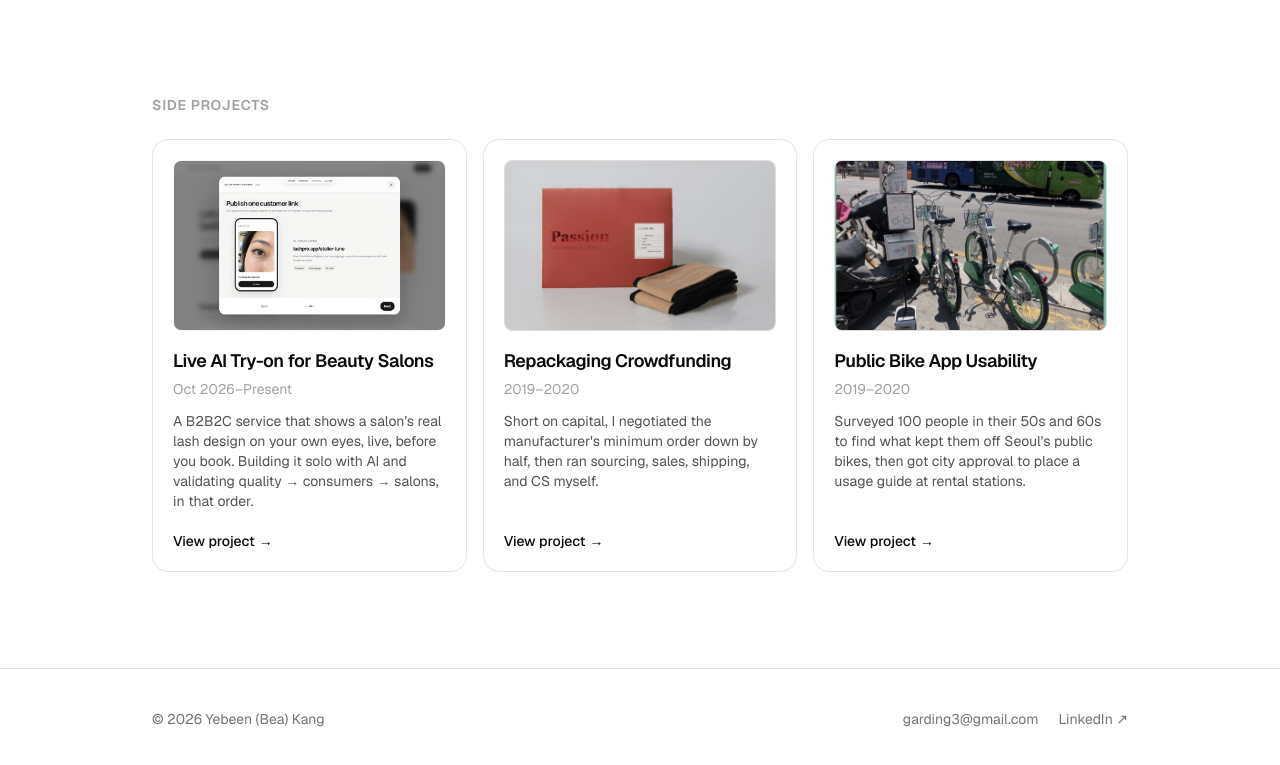
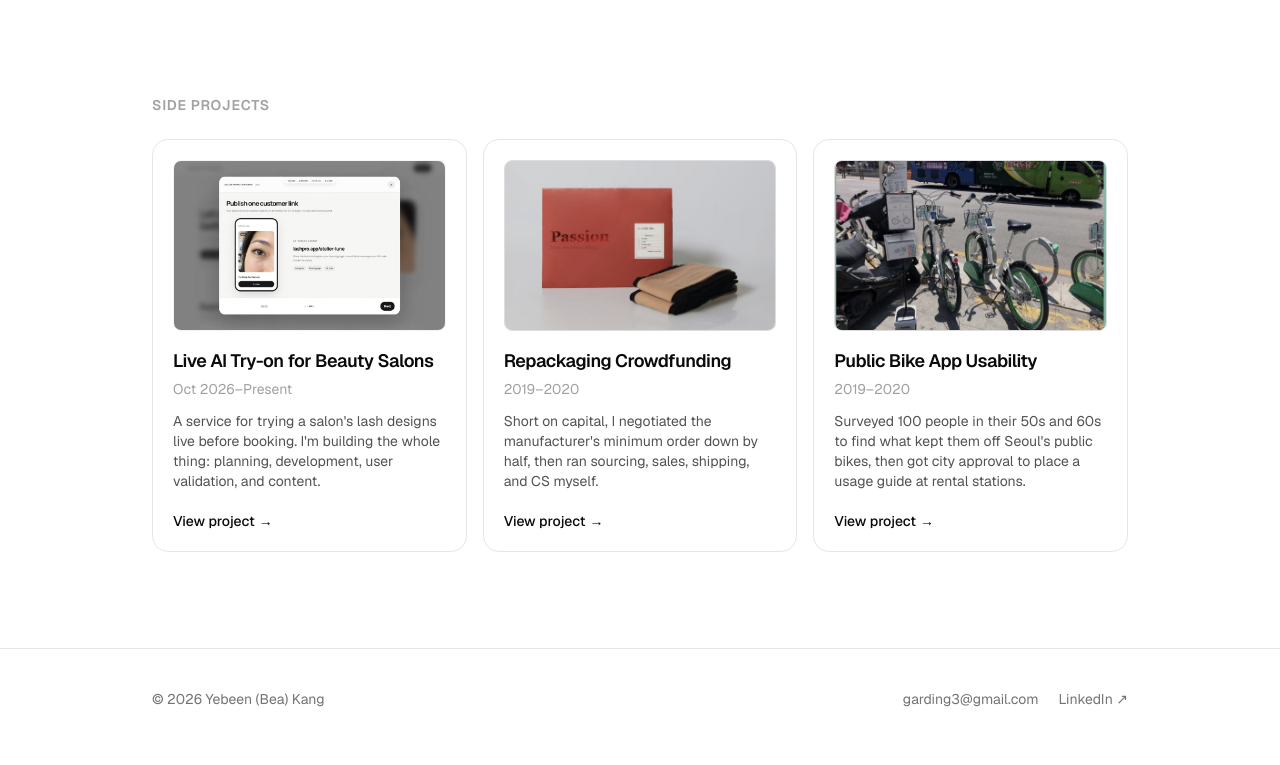
Before and after one commit to bea-kang/portfolio_global, a Next.js app: page /en in a window 1280 px wide. Shown: the part 1795-2560 px from the top of the page. Built offline with nearby package versions, Linux system fonts and the light colour scheme.

Commit message:
Rewrite the lash try-on card blurb around what I own end to end
Co-Authored-By: Claude Opus 5.5 <noreply@anthropic.com>

```diff
--- a/content/home.ts
+++ b/content/home.ts
@@ -106,7 +106,7 @@ export const home: Record<Locale, HomeContent> = {
         title: "Live AI Try-on for Beauty Salons",
         period: "Oct 2026–Present",
         blurb:
-          "A B2B2C service that shows a salon's real lash design on your own eyes, live, before you book. Building it solo with AI and validating quality → consumers → salons, in that order.",
+          "A service for trying a salon's lash designs live before booking. I'm building the whole thing: planning, development, user validation, and content.",
         cta: "View project",
       },
       {
@@ -243,7 +243,7 @@ export const home: Record<Locale, HomeContent> = {
         title: "뷰티샵 전용 Live AI 서비스",
         period: "2026.10–진행 중",
         blurb:
-          "샵의 실제 속눈썹 디자인을 예약 전에 내 눈에 실시간으로 입혀보는 B2B2C 서비스를 혼자 AI로 개발하며, 품질 → 소비자 → 샵 순서로 검증하고 있습니다.",
+          "뷰티샵의 속눈썹 디자인을 예약 전 실시간으로 체험해보는 서비스로, 기획, 개발, 사용자 검증 및 콘텐츠 생성까지 전 과정 빌딩을 담당하고 있습니다.",
         cta: "자세히 보기",
       },
       {
```
